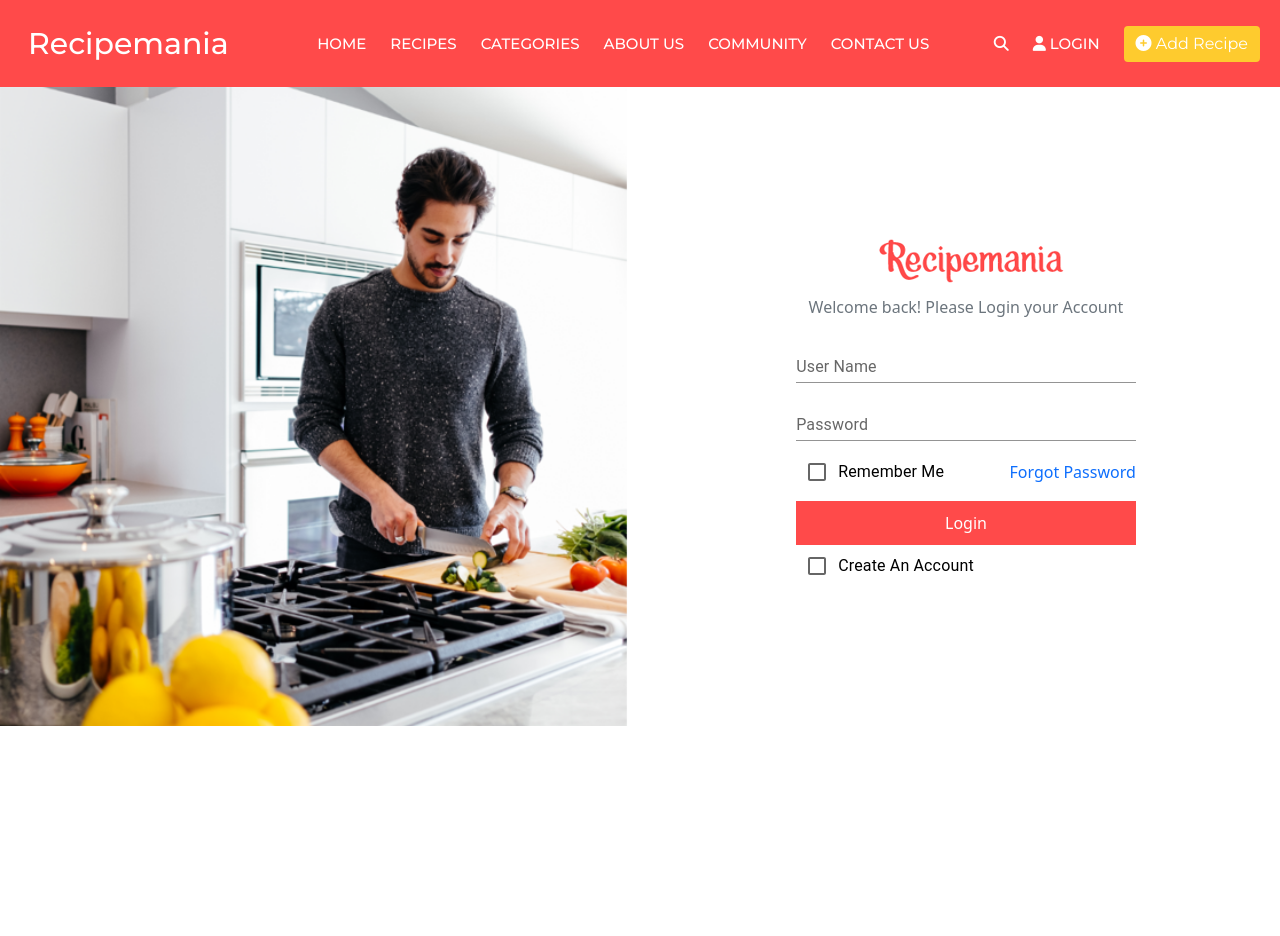
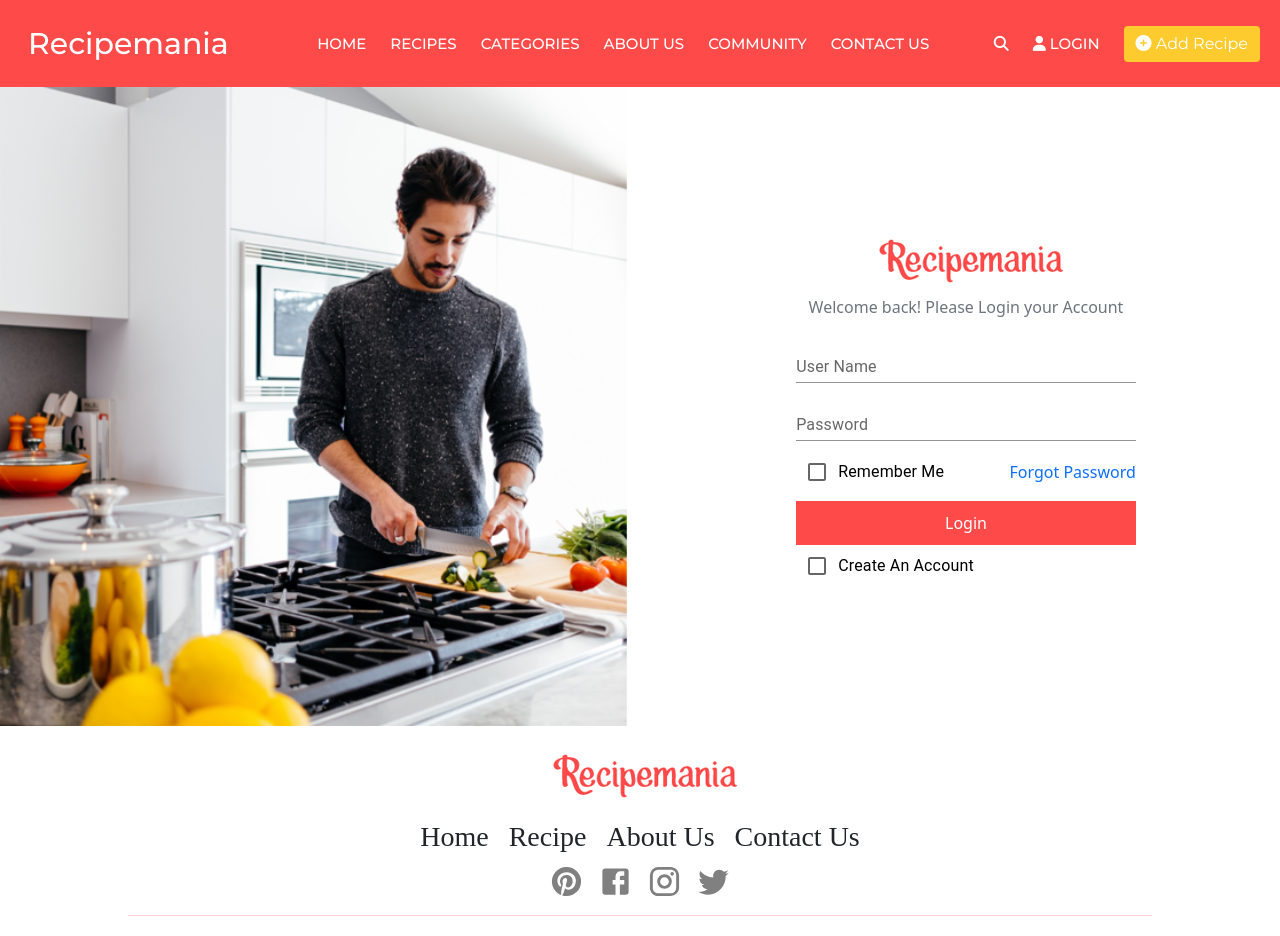
Before and after one commit to saints23githubbeck/ctarecipenia, a React (Create React App) app: page /login in a window 1280 px wide. Shown: the top 936 px of the page. Before the commit the page ends 800 px from the top, so only its background shows below. Built offline with nearby package versions, Linux system fonts and the light colour scheme.

Commit message:
home page all section complete

```diff
--- a/src/Components/Home/Categories/Categories.jsx
+++ b/src/Components/Home/Categories/Categories.jsx
@@ -17,6 +17,8 @@ const Categories = () => {
     const world = CatProduct.filter((product) => product.category === "World-Cuisine");
     return (
         <Container className={styles.cattab}>
+            <h1 className='text-center'>Recipe Categories</h1>
+            <p className='text-center fs-5'>Lorem ipsum dolor sit amet, consetetur sadipscing elitr, sed diam nonumy <br /> eirmod tempor invidunt ut labore et dolore magna aliquyam</p>
             <Row>
                 <Col className="col-12">
                     <Tabs
--- a/src/Components/Home/Home.jsx
+++ b/src/Components/Home/Home.jsx
@@ -1,6 +1,8 @@
 import React from 'react';
 import Slider from '../Home/Slider/Slider'
+import Show from '../Shared/Show/Show';
 import Categories from './Categories/Categories';
+import Newsletter from './Newsletter/Newsletter';
 import Popular from './Popular/Popular';
 import Search from './Search/Search';
 import Trending from './Trending/Trending';
@@ -15,6 +17,8 @@ const Home = () => {
             <Popular />
             <Trending />
             <Video />
+            <Newsletter />
+            <Show />
         </>
     );
 };
--- /dev/null
+++ b/src/Components/Home/Newsletter/Newsletter.jsx
@@ -0,0 +1,23 @@
+import React from 'react';
+import { Container, Button } from 'react-bootstrap';
+import styles from '../../../assets/css/Newsletter.module.css';
+
+const Newsletter = () => {
+    return (
+        <div className='mb-3' style={{ backgroundColor: "#FF4A4A" }}>
+            <Container>
+                <div className='d-flex justify-content-between align-items-center'>
+                    <div className='text-white py-5'>
+                        <h3>Subscribe to the best food newsletter</h3>
+                        <p className='pt-2 text-white'>Lorem ipsum dolor sit amet, consetetur sadipscing elitr, sed diam nonumy eirmod <br /> tempor invidunt ut labore et dolore</p>
+                    </div>
+                    <div>
+                        <Button className={styles.btnnews}>Add my email to the list</Button>
+                    </div>
+                </div>
+            </Container>
+        </div >
+    );
+};
+
+export default Newsletter;
--- a/src/Components/Home/Trending/Trending.jsx
+++ b/src/Components/Home/Trending/Trending.jsx
@@ -21,7 +21,7 @@ const Trending = () => {
                         </div>
                     </div>
                 </Row>
-                <div className='py-1'>
+                <div className='py-5'>
                     <Row className='g-4'>
                         {
                             trending.map(trending => <SingleTrending
--- a/src/Components/Home/Video/Video.jsx
+++ b/src/Components/Home/Video/Video.jsx
@@ -23,7 +23,7 @@ const Video = () => {
                         </div>
                     </div>
                 </Row>
-                <div className='py-1'>
+                <div className='py-5'>
                     <Row xs={1} md={2} className='g-4'>
                         {bigVideo.map(video => (
                             <Col key={video.id} className={styles.cardContainer}>
--- a/src/Components/Shared/Footer/Footer.jsx
+++ b/src/Components/Shared/Footer/Footer.jsx
@@ -1,9 +1,31 @@
 import React from 'react';
+import InstagramIcon from '@mui/icons-material/Instagram';
+import TwitterIcon from '@mui/icons-material/Twitter';
+import FacebookIcon from '@mui/icons-material/Facebook';
+import PinterestIcon from '@mui/icons-material/Pinterest';
+import communitylogo from '../../../images/login-logo.png'
+import styles from '../../../assets/css/Footer.module.css';
 
 const Footer = () => {
     return (
-        <div>
-
+        <div className={styles.communities}>
+            <div className='text-center mt-3' data-aos="fade-left" data-aos-delay="500">
+                <img src={communitylogo} alt="" />
+                <div className={styles.navmenu}>
+                    <h3>Home</h3>
+                    <h3>Recipe</h3>
+                    <h3>About Us</h3>
+                    <h3>Contact Us</h3>
+                </div>
+                <div>
+                    <PinterestIcon style={{ fontSize: "35px", color: "gray", margin: "0 7px" }} />
+                    <FacebookIcon style={{ fontSize: "35px", color: "gray", margin: "0 7px" }} />
+                    <InstagramIcon style={{ fontSize: "35px", color: "gray", margin: "0 7px" }} />
+                    <TwitterIcon style={{ fontSize: "35px", color: "gray", margin: "0 7px" }} />
+                </div>
+            </div>
+            <hr className='mx-auto' style={{ width: "80%", color: " #FF4A4A" }} />
+            <p className='text-center'>All Right Reserved @copy 2021</p>
         </div>
     );
 };
--- /dev/null
+++ b/src/Components/Shared/Show/Show.jsx
@@ -0,0 +1,29 @@
+import React from 'react';
+import styles from '../../../assets/css/Show.module.css';
+import food1 from '../../../images/food1.png';
+import food2 from '../../../images/food2.png';
+import food3 from '../../../images/food3.png';
+import food4 from '../../../images/food4.png';
+
+const Show = () => {
+    return (
+        <div className={styles.communities}>
+            <div class="row community-food" data-aos="fade-up" data-aos-delay="500">
+                <div class="col-md-3 p-0">
+                    <img className="img-fluid p-0 m-0 w-100" src={food1} alt="" />
+                </div>
+                <div class="col-md-3 p-0">
+                    <img className="img-fluid p-0 m-0 w-100" src={food2} alt="" />
+                </div>
+                <div class="col-md-3 p-0">
+                    <img className="img-fluid p-0 m-0 w-100" src={food3} alt="" />
+                </div>
+                <div class="col-md-3 p-0">
+                    <img className="img-fluid p-0 m-0 w-100" src={food4} alt="" />
+                </div>
+            </div>
+        </div>
+    );
+};
+
+export default Show;
--- a/src/assets/css/Footer.module.css
+++ b/src/assets/css/Footer.module.css
@@ -0,0 +1,11 @@
+.navmenu {
+    display: flex;
+    justify-content: center;
+}
+.navmenu h3 {
+    font-family: 'Times New Roman', Times, serif;
+    margin: 10px;
+}
+.communities {
+    overflow-x: hidden;
+}
--- /dev/null
+++ b/src/assets/css/Newsletter.module.css
@@ -0,0 +1,5 @@
+.btnnews {
+    background-color: #FECB2E;
+    border: none;
+    padding: 10px 10px;
+}
--- /dev/null
+++ b/src/assets/css/Show.module.css
@@ -0,0 +1,3 @@
+.communities{
+    overflow-x: hidden;
+}
--- a/src/assets/css/Video.module.css
+++ b/src/assets/css/Video.module.css
@@ -12,7 +12,7 @@
     position: relative;
 }
 .cardContainer:hover .cardImg {
-    opacity: 0.5;
+    opacity: 0.8;
 }
 .cardContainer .middle {
     opacity: 1;
--- a/src/components/CommunityContainer/Communities/Communities.js
+++ b/src/components/CommunityContainer/Communities/Communities.js
@@ -2,18 +2,10 @@ import React, { useEffect } from 'react';
 import { Container } from 'react-bootstrap';
 import useCommunity from '../../../hooks/useCommunity';
 import Community from '../Community/Community';
-import food1 from '../../../images/food1.png';
-import food2 from '../../../images/food2.png';
-import food3 from '../../../images/food3.png';
-import food4 from '../../../images/food4.png';
-import communitylogo from '../../../images/login-logo.png'
 import './communities.css';
-import InstagramIcon from '@mui/icons-material/Instagram';
-import TwitterIcon from '@mui/icons-material/Twitter';
-import FacebookIcon from '@mui/icons-material/Facebook';
-import PinterestIcon from '@mui/icons-material/Pinterest';
 import AOS from 'aos';
 import 'aos/dist/aos.css';
+import Show from '../../Shared/Show/Show';
 const Communities = () => {
     const { communities } = useCommunity();
     useEffect(() => {
@@ -36,39 +28,7 @@ const Communities = () => {
                     </div>
                 </div>
             </Container>
-            {/* Images  */}
-            <div class="row community-food" data-aos="fade-up" data-aos-delay="500">
-                <div class="col-md-3 p-0">
-                    <img className="img-fluid p-0 m-0 w-100" src={food1} alt="" />
-                </div>
-                <div class="col-md-3 p-0">
-                    <img className="img-fluid p-0 m-0 w-100" src={food2} alt="" />
-                </div>
-                <div class="col-md-3 p-0">
-                    <img className="img-fluid p-0 m-0 w-100" src={food3} alt="" />
-                </div>
-                <div class="col-md-3 p-0">
-                    <img className="img-fluid p-0 m-0 w-100" src={food4} alt="" />
-                </div>
-            </div>
-            {/* Recipe important Links  */}
-            <div className='text-center mt-3' data-aos="fade-left" data-aos-delay="500">
-                <img src={communitylogo} alt="" />
-                <div className='nav-menu'>
-                    <h3>Home</h3>
-                    <h3>Recipe</h3>
-                    <h3>About Us</h3>
-                    <h3>Contact Us</h3>
-                </div>
-                <div>
-                    <PinterestIcon style={{ fontSize: "35px", color: "gray", margin: "0 7px" }} />
-                    <FacebookIcon style={{ fontSize: "35px", color: "gray", margin: "0 7px" }} />
-                    <InstagramIcon style={{ fontSize: "35px", color: "gray", margin: "0 7px" }} />
-                    <TwitterIcon style={{ fontSize: "35px", color: "gray", margin: "0 7px" }} />
-                </div>
-            </div>
-            <hr className='mx-auto' style={{ width: "80%" }} />
-            <p className='text-center'>All Right Reserved @copy 2021</p>
+            <Show />
         </div>
     );
 };
```
